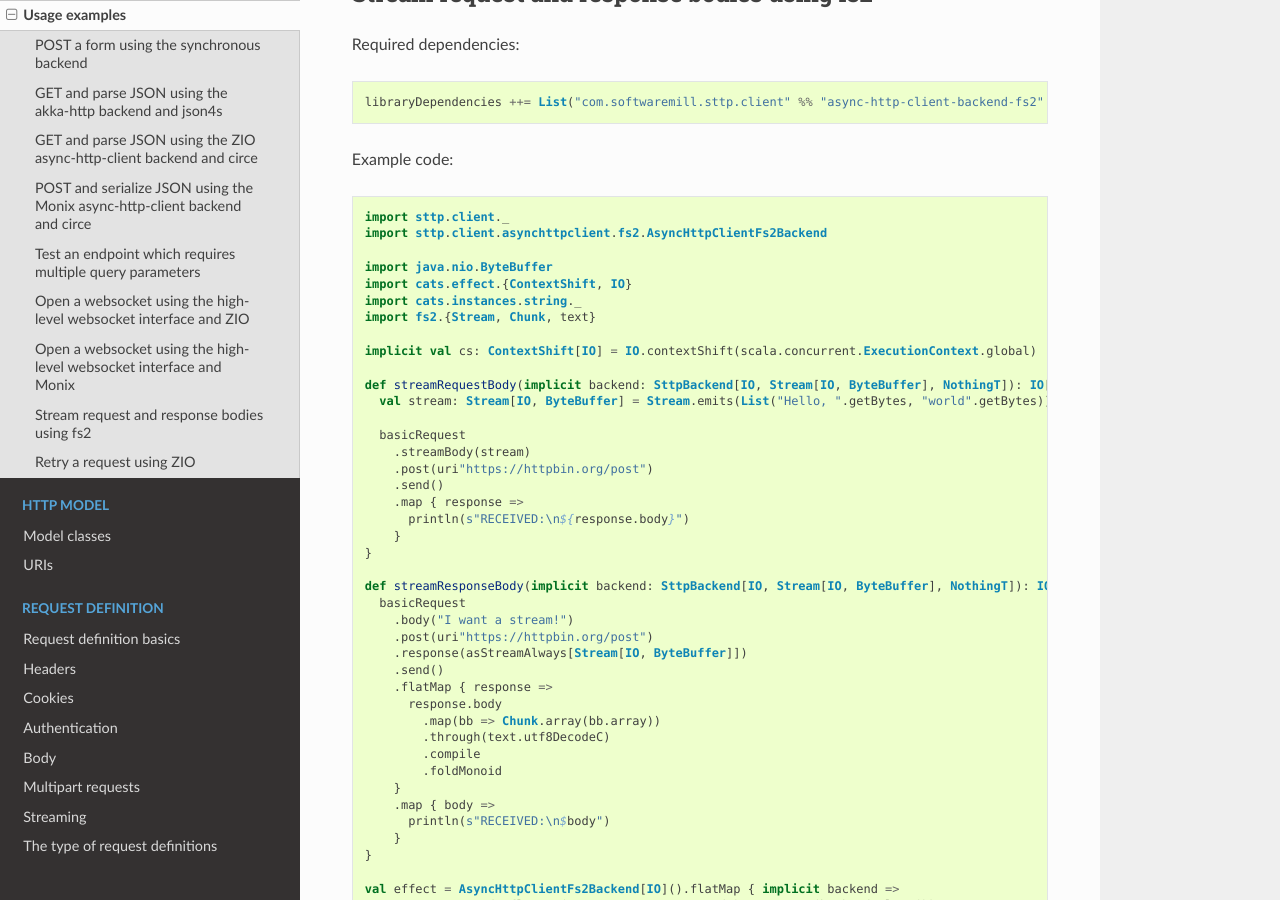
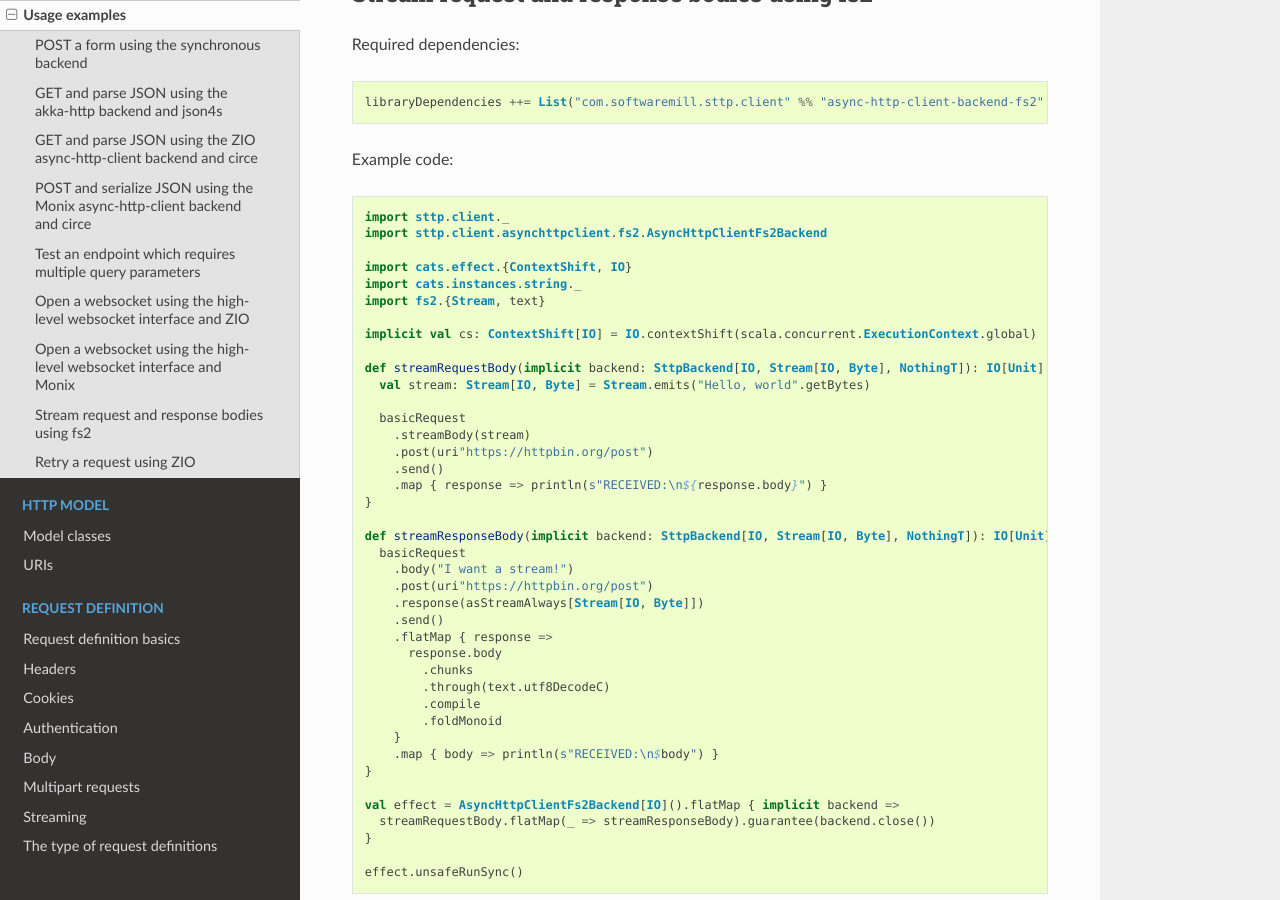
Before and after one commit to softwaremill/sttp, a Sphinx documentation site: the page built from docs/examples.md, in a window 1280 px wide and 900 px high, scrolled down 5328 px. Built offline with Sphinx 7.4.7 and the Read the Docs theme 2.0.0, drawn with Linux system fonts in a browser that asks for light colours.

Commit message:
Changed AHC FS2 implementation from ByteBuffer to Byte streaming

```diff
--- a/docs/examples.md
+++ b/docs/examples.md
@@ -287,41 +287,36 @@ Example code:
 import sttp.client._
 import sttp.client.asynchttpclient.fs2.AsyncHttpClientFs2Backend
 
-import java.nio.ByteBuffer
 import cats.effect.{ContextShift, IO}
 import cats.instances.string._
-import fs2.{Stream, Chunk, text}
+import fs2.{Stream, text}
 
 implicit val cs: ContextShift[IO] = IO.contextShift(scala.concurrent.ExecutionContext.global)
 
-def streamRequestBody(implicit backend: SttpBackend[IO, Stream[IO, ByteBuffer], NothingT]): IO[Unit] = {
-  val stream: Stream[IO, ByteBuffer] = Stream.emits(List("Hello, ".getBytes, "world".getBytes)).map(ByteBuffer.wrap)
+def streamRequestBody(implicit backend: SttpBackend[IO, Stream[IO, Byte], NothingT]): IO[Unit] = {
+  val stream: Stream[IO, Byte] = Stream.emits("Hello, world".getBytes)
 
   basicRequest
     .streamBody(stream)
     .post(uri"https://httpbin.org/post")
     .send()
-    .map { response =>
-      println(s"RECEIVED:\n${response.body}")
-    }
+    .map { response => println(s"RECEIVED:\n${response.body}") }
 }
 
-def streamResponseBody(implicit backend: SttpBackend[IO, Stream[IO, ByteBuffer], NothingT]): IO[Unit] = {
+def streamResponseBody(implicit backend: SttpBackend[IO, Stream[IO, Byte], NothingT]): IO[Unit] = {
   basicRequest
     .body("I want a stream!")
     .post(uri"https://httpbin.org/post")
-    .response(asStreamAlways[Stream[IO, ByteBuffer]])
+    .response(asStreamAlways[Stream[IO, Byte]])
     .send()
     .flatMap { response =>
       response.body
-        .map(bb => Chunk.array(bb.array))
+        .chunks
         .through(text.utf8DecodeC)
         .compile
         .foldMonoid
     }
-    .map { body =>
-      println(s"RECEIVED:\n$body")
-    }
+    .map { body => println(s"RECEIVED:\n$body") }
 }
 
 val effect = AsyncHttpClientFs2Backend[IO]().flatMap { implicit backend =>
```
Also changed, not shown: docs/backends/fs2.md (+4 -6 lines), 4 other files.
